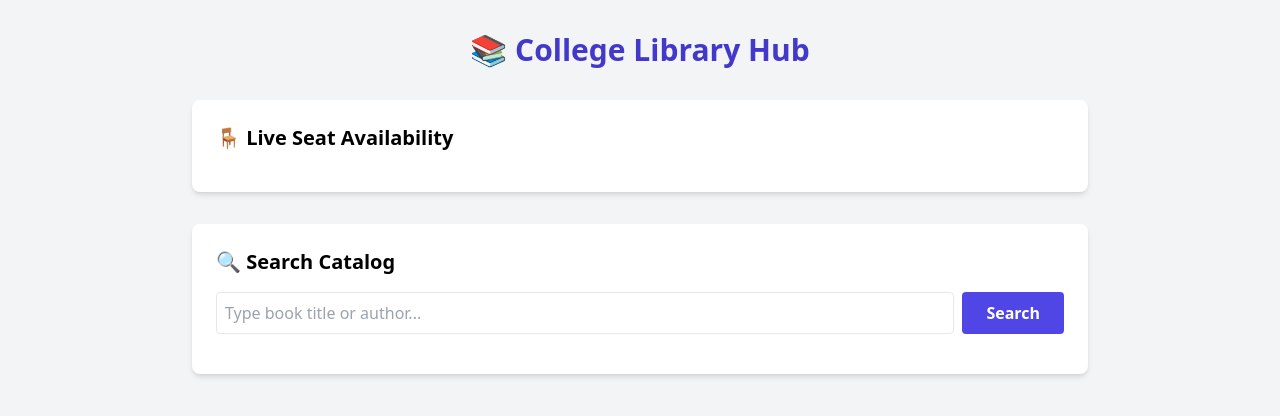
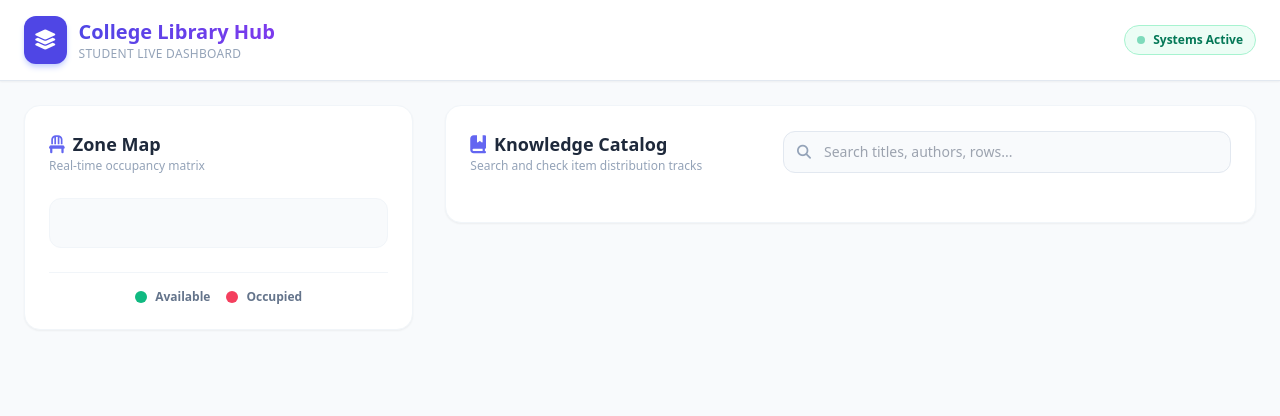
Before and after one commit to yashnagra6452y-code/college-library-hub, a website: page index.html in a window 1280 px wide. Drawn offline with nearby package versions, Linux system fonts and the light colour scheme; no server answers.

Commit message:
Add files via upload

```diff
--- a/index.html
+++ b/index.html
@@ -3,44 +3,86 @@
 <head>
     <meta charset="UTF-8">
     <meta name="viewport" content="width=device-width, initial-scale=1.0">
-    <title>College Library Hub</title>
-    <!-- Tailwind CSS CDN -->
+    <title>Library Control Hub</title>
     <script src="https://cdn.tailwindcss.com"></script>
-    <!-- Socket.io Client CDN -->
+    <link rel="stylesheet" href="https://cdnjs.cloudflare.com/ajax/libs/font-awesome/6.4.0/css/all.min.css">
     <script src="https://cdn.socket.io/4.7.2/socket.io.min.js"></script>
 </head>
-<body class="bg-gray-100 p-8">
-    <div class="max-w-4xl mx-auto">
-        <h1 class="text-3xl font-bold text-indigo-700 mb-8 text-center flex items-center justify-center gap-2">
-            📚 College Library Hub
-        </h1>
+<body class="bg-slate-50 font-sans min-h-screen text-slate-800">
 
-        <!-- Seat Availability Card -->
-        <div class="bg-white p-6 rounded-lg shadow-md mb-8">
-            <h2 class="text-xl font-semibold mb-4 flex items-center gap-2">🪑 Live Seat Availability</h2>
-            <div id="seats-container" class="flex flex-wrap gap-4">
-                <!-- Seats will be loaded dynamically here -->
+    <nav class="bg-white border-b border-slate-200 sticky top-0 z-50 px-6 py-4 shadow-sm">
+        <div class="max-w-7xl mx-auto flex justify-between items-center">
+            <div class="flex items-center gap-3">
+                <div class="bg-indigo-600 p-2.5 rounded-xl text-white shadow-md shadow-indigo-200">
+                    <i class="fa-solid fa-layer-group text-xl"></i>
+                </div>
+                <div>
+                    <h1 class="text-xl font-bold bg-gradient-to-r from-indigo-600 to-violet-600 bg-clip-text text-transparent">College Library Hub</h1>
+                    <p class="text-xs text-slate-400 font-medium tracking-wide uppercase">Student Live Dashboard</p>
+                </div>
+            </div>
+            <div class="flex items-center gap-4">
+                <span id="connection-badge" class="bg-emerald-50 text-emerald-700 text-xs px-3 py-1.5 font-semibold rounded-full border border-emerald-200 flex items-center gap-2">
+                    <span class="w-2 h-2 rounded-full bg-emerald-500 animate-pulse"></span> Systems Active
+                </span>
+            </div>
+        </div>
+    </nav>
+
+    <main class="max-w-7xl mx-auto p-6 grid grid-cols-1 lg:grid-cols-3 gap-8">
+
+        <div class="lg:col-span-1 space-y-6">
+            <div class="bg-white p-6 rounded-2xl border border-slate-100 shadow-sm">
+                <div class="flex justify-between items-center mb-6">
+                    <div>
+                        <h2 class="text-lg font-bold text-slate-800 flex items-center gap-2">
+                            <i class="fa-solid fa-chair text-indigo-500"></i> Zone Map
+                        </h2>
+                        <p class="text-xs text-slate-400">Real-time occupancy matrix</p>
+                    </div>
+                </div>
+
+                <div class="bg-slate-50 border border-slate-100 p-6 rounded-xl">
+                    <div id="seats-container" class="grid grid-cols-3 gap-4 justify-items-center">
+                        </div>
+                </div>
+
+                <div class="flex gap-4 mt-6 pt-4 border-t border-slate-100 text-xs font-semibold text-slate-500 justify-center">
+                    <span class="flex items-center gap-2"><span class="w-3 h-3 rounded-full bg-emerald-500"></span> Available</span>
+                    <span class="flex items-center gap-2"><span class="w-3 h-3 rounded-full bg-rose-500"></span> Occupied</span>
+                </div>
             </div>
         </div>
 
-        <!-- Book Search Card -->
-        <div class="bg-white p-6 rounded-lg shadow-md">
-            <h2 class="text-xl font-semibold mb-4">🔍 Search Catalog</h2>
-            <div class="flex gap-2 mb-4">
-                <input id="search-input" type="text" placeholder="Type book title or author..." class="border p-2 rounded w-full focus:outline-indigo-500">
-                <button onclick="searchBooks()" class="bg-indigo-600 text-white px-6 py-2 rounded font-semibold hover:bg-indigo-700 transition">Search</button>
-            </div>
-            <div id="books-container" class="space-y-2">
-                <!-- Books will be loaded dynamically here -->
+        <div class="lg:col-span-2 space-y-6">
+            <div class="bg-white p-6 rounded-2xl border border-slate-100 shadow-sm">
+                <div class="md:flex md:justify-between md:items-center gap-4 mb-6">
+                    <div class="mb-4 md:mb-0">
+                        <h2 class="text-lg font-bold text-slate-800 flex items-center gap-2">
+                            <i class="fa-solid fa-book-bookmark text-indigo-500"></i> Knowledge Catalog
+                        </h2>
+                        <p class="text-xs text-slate-400">Search and check item distribution tracks</p>
+                    </div>
+
+                    <div class="relative flex-1 max-w-md">
+                        <i class="fa-solid fa-magnifying-glass absolute left-3.5 top-1/2 -translate-y-1/2 text-slate-400 text-sm"></i>
+                        <input id="search-input" type="text" oninput="searchBooks()" placeholder="Search titles, authors, rows..."
+                               class="w-full pl-10 pr-4 py-2.5 bg-slate-50 border border-slate-200 rounded-xl text-sm focus:outline-none focus:border-indigo-500 focus:bg-white transition-all">
+                    </div>
+                </div>
+
+                <div id="books-container" class="grid grid-cols-1 md:grid-cols-2 gap-4 max-h-[550px] overflow-y-auto pr-1">
+                    </div>
             </div>
         </div>
-    </div>
+
+    </main>
 
     <script>
         const BACKEND_URL = 'https://college-library-hub.onrender.com/api';
         const socket = io('https://college-library-hub.onrender.com');
 
-        // 1. Fetch and show seats from database
+        // 1. Fetch and show seats inside the new Map representation
         async function loadSeats() {
             try {
                 const response = await fetch(`${BACKEND_URL}/seats`);
@@ -49,18 +91,28 @@
                 container.innerHTML = '';
 
                 seats.forEach(seat => {
+                    const isOccupied = seat.is_occupied;
                     const div = document.createElement('div');
-                    div.className = `p-4 rounded text-white font-bold w-24 text-center shadow-sm ${seat.is_occupied ? 'bg-red-600' : 'bg-green-600'}`;
-                    div.innerText = `Seat ${seat.seat_number}\n${seat.is_occupied ? 'Busy' : 'Free'}`;
+
+                    // Designing modern visual circular nodes instead of block boxes
+                    div.className = `w-16 h-16 rounded-2xl flex flex-col items-center justify-center border transition-all duration-300 shadow-sm ${
+                        isOccupied
+                        ? 'bg-rose-50 border-rose-200 text-rose-700 shadow-rose-50'
+                        : 'bg-emerald-50 border-emerald-200 text-emerald-700 shadow-emerald-50'
+                    }`;
+
+                    div.innerHTML = `
+                        <span class="text-xs font-black tracking-tighter">S-${seat.seat_number}</span>
+                        <i class="fa-solid ${isOccupied ? 'fa-user-lock text-rose-400' : 'fa-circle-check text-emerald-400'} text-xs mt-1"></i>
+                    `;
                     container.appendChild(div);
                 });
             } catch (error) {
-                alert("Mobile Seat Error: " + error.message);
                 console.error("Error fetching seats:", error);
             }
         }
 
-        // 2. Fetch and show books / search catalog
+        // 2. Fetch and show books inside an advanced responsive card grid
         async function searchBooks() {
             try {
                 const query = document.getElementById('search-input').value;
@@ -72,37 +124,50 @@
                 container.innerHTML = '';
 
                 if (books.length === 0) {
-                    container.innerHTML = '<p class="text-gray-500 italic">No books found matching that search.</p>';
+                    container.innerHTML = `
+                        <div class="col-span-full py-12 text-center border-2 border-dashed border-slate-100 rounded-xl">
+                            <i class="fa-solid fa-box-open text-slate-300 text-3xl mb-3"></i>
+                            <p class="text-slate-400 text-sm font-medium">No catalog listings found.</p>
+                        </div>`;
                     return;
                 }
 
                 books.forEach(book => {
+                    const isAvail = book.is_available;
                     const div = document.createElement('div');
-                    div.className = "p-4 border-b flex justify-between items-center hover:bg-gray-50 transition";
+
+                    // Card component structure with row/shelf chips
+                    div.className = "p-4 bg-slate-50 border border-slate-100 rounded-xl flex flex-col justify-between hover:border-indigo-200 hover:bg-white transition-all duration-200 group";
                     div.innerHTML = `
                         <div>
-                            <h3 class="font-bold text-gray-800">${book.title}</h3>
-                            <p class="text-sm text-gray-500">By ${book.author} | 📍 Row ${book.row_letter}, Shelf ${book.shelf_number}</p>
+                            <div class="flex justify-between items-start gap-2 mb-2">
+                                <h3 class="font-bold text-slate-800 text-sm leading-tight group-hover:text-indigo-600 transition-colors">${book.title}</h3>
+                                <span class="text-[10px] uppercase font-bold tracking-wider px-2 py-0.5 rounded-md shadow-2xs ${
+                                    isAvail ? 'bg-emerald-50 text-emerald-700 border border-emerald-200' : 'bg-rose-50 text-rose-700 border border-rose-200'
+                                }">
+                                    ${isAvail ? 'Available' : 'Issued'}
+                                </span>
+                            </div>
+                            <p class="text-xs text-slate-500 font-medium mb-3">By ${book.author}</p>
                         </div>
-                        <span class="px-3 py-1 rounded text-sm text-white font-semibold ${book.is_available ? 'bg-green-600' : 'bg-red-600'}">
-                            ${book.is_available ? 'Available' : 'Issued'}
-                        </span>
+                        <div class="flex gap-1.5 pt-2 border-t border-slate-200/60 text-[10px] font-bold text-slate-400">
+                            <span class="bg-white px-2 py-1 rounded border border-slate-200"><i class="fa-solid fa-route mr-1 text-slate-400"></i> ROW ${book.row_letter || 'N/A'}</span>
+                            <span class="bg-white px-2 py-1 rounded border border-slate-200"><i class="fa-solid fa-cubes mr-1 text-slate-400"></i> SHELF ${book.shelf_number || 'N/A'}</span>
+                        </div>
                     `;
                     container.appendChild(div);
                 });
             } catch (error) {
-                alert("Mobile Book Error: " + error.message);
                 console.error("Error fetching books:", error);
             }
         }
 
-        // 🚀 Listen for 'seatUpdated' live real-time broadcasts from Render server
-        socket.on('seatUpdated', (data) => {
-            console.log("Live real-time change received from server!", data);
+        // Live Event Listeners via socket communication channels
+        socket.on('seatUpdated', () => {
             loadSeats();
         });
 
-        // Run automatically when the webpage first opens to pull initial data
+        // Initialize display executions
         loadSeats();
         searchBooks();
     </script>
```
